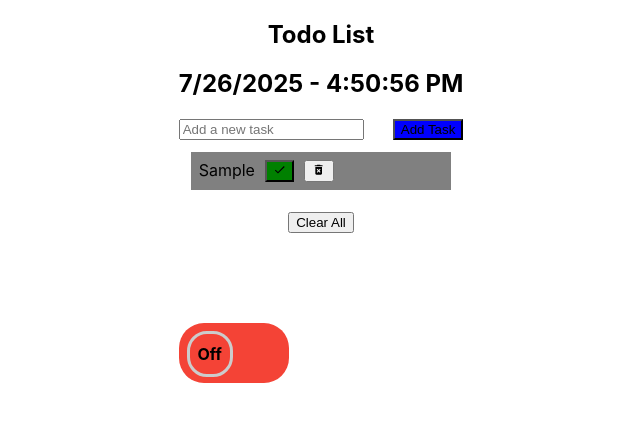
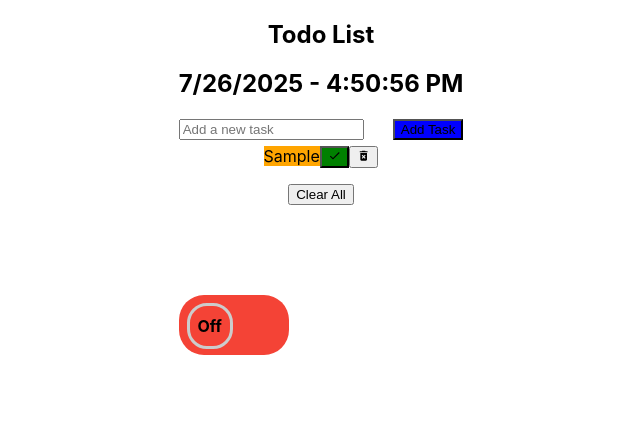
Before and after one commit to jayeshIT/reactdemo, a React (Create React App) app: page / in a window 1280 px wide. Both pictures are taken after typing "Sample" into the empty fields and a click on the button "Add Task". Shown: the top 422 px of the page, without its empty margins (319-959 px from the left). Built offline with nearby package versions, Linux system fonts and the light colour scheme.

Commit message:
orangeandred

```diff
--- a/src/App.css
+++ b/src/App.css
@@ -11,6 +11,13 @@
   .App-logo {
     animation: App-logo-spin infinite 20s linear;
   }
+}
+
+.strikeoutclass {
+  background-color: red;
+}
+.notstrikeout {
+  background-color: orange;
 }
 
 .App-header {
--- a/src/projects/Todo/Todo.jsx
+++ b/src/projects/Todo/Todo.jsx
@@ -17,27 +17,24 @@ export const Todo = () => {
     };
   }, []);
 
-  const [inputValue, setInputValue] = React.useState("");
+  const [inputValue, setInputValue] = React.useState({});
   const handleInputChange = (value) => {
-    setInputValue(value);
+    setInputValue({ id: value, content: value, checked: false });
   };
   const [tasks, setTasks] = React.useState([]);
 
-  const handleFormSubmit = (event) => {
-    event.preventDefault();
+  const handleFormSubmit = () => {
+    const { id, content, checked } = inputValue;
+    const hasentru = tasks.find((task) => task.content === content);
 
-    if (inputValue.trim() === "") {
-      alert("Please enter a valid task");
-      return;
-    }
-    if (tasks.includes(inputValue)) {
-      alert(inputValue + " already exists");
-      setInputValue("");
+    if (hasentru) {
+      alert(inputValue.content + " already exists");
+      setInputValue({ id: "", content: "", checked: "" });
       return;
     }
 
-    setTasks((prevTask) => [...prevTask, inputValue]);
-    setInputValue(""); // Clear the input field after adding the task
+    setTasks((prevTask) => [...prevTask, { id, content, checked }]);
+    setInputValue({ id: "", content: "", checked: "" });
   };
   const handleDeleteAll = () => {
     if (tasks.length === 0) {
@@ -46,14 +43,24 @@ export const Todo = () => {
     }
     setTasks([]);
   };
-  const handleSingleDelete = (index) => {
-    console.log("Deleting task at index:", index);
-    if (tasks.length > 0) {
-      tasks.splice(index, 1);
-      setTasks([...tasks]); // Update the state to trigger re-render
+  const handleSingleDelete = (id) => {
+    console.log("Deleting task at index:", id);
+    let indx = tasks.findIndex((task) => task.id === id);
+    if (indx > -1) {
+      tasks.splice(indx, 1);
+      setTasks([...tasks]);
+      return;
     }
   };
-  const handleStrikeOut = () => {};
+  const handleStrikeOut = (task) => {
+    const b = tasks.map((t) => {
+      if (t.id === task.id) {
+        return { ...t, checked: !t.checked };
+      }
+      return t;
+    });
+    setTasks(b);
+  };
   return (
     <>
       <section className="todo-container">
@@ -75,7 +82,7 @@ export const Todo = () => {
           <form onSubmit={handleFormSubmit}>
             <input
               onChange={(event) => handleInputChange(event.target.value)}
-              value={inputValue}
+              value={inputValue.content}
               type="text"
               placeholder="Add a new task"
               autoComplete="off"
@@ -105,26 +112,19 @@ export const Todo = () => {
           }}
         >
           {tasks.length > 0
-            ? tasks.map((task, index) => (
-                <li
-                  key={index}
-                  style={{
-                    backgroundColor: "grey",
-                    display: "flex",
-                    padding: 8,
-                    margin: 6,
-                    alignItems: "left",
-                    gap: 10,
-                  }}
-                >
-                  <span style={{ textAlign: "right" }}>{task}</span>
-                  <button
-                    onClick={handleStrikeOut}
-                    style={{ backgroundColor: "green" }}
+            ? tasks.map((task) => (
+                <li key={task.id}>
+                  <span
+                    className={task.checked ? "strikeoutclass" : "notstrikeout"}
                   >
-                    <MdCheck></MdCheck>
+                    {task.content}
+                  </span>
+                  <button style={{ backgroundColor: "green" }}>
+                    <MdCheck
+                      onClickCapture={() => handleStrikeOut(task)}
+                    ></MdCheck>
                   </button>
-                  <button onClickCapture={() => handleSingleDelete(index)}>
+                  <button onClickCapture={() => handleSingleDelete(task.id)}>
                     <MdDeleteForever></MdDeleteForever>
                   </button>
                 </li>
```
